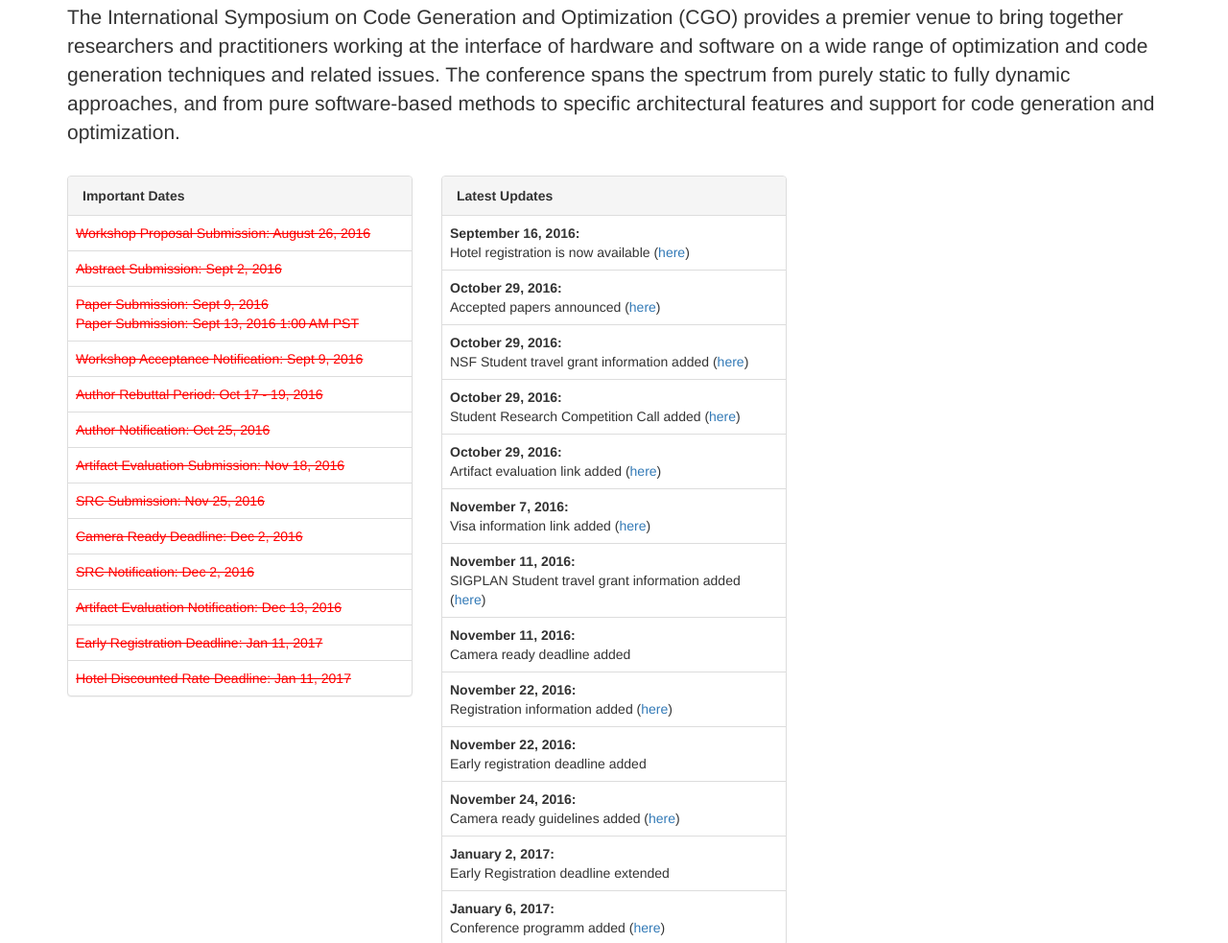
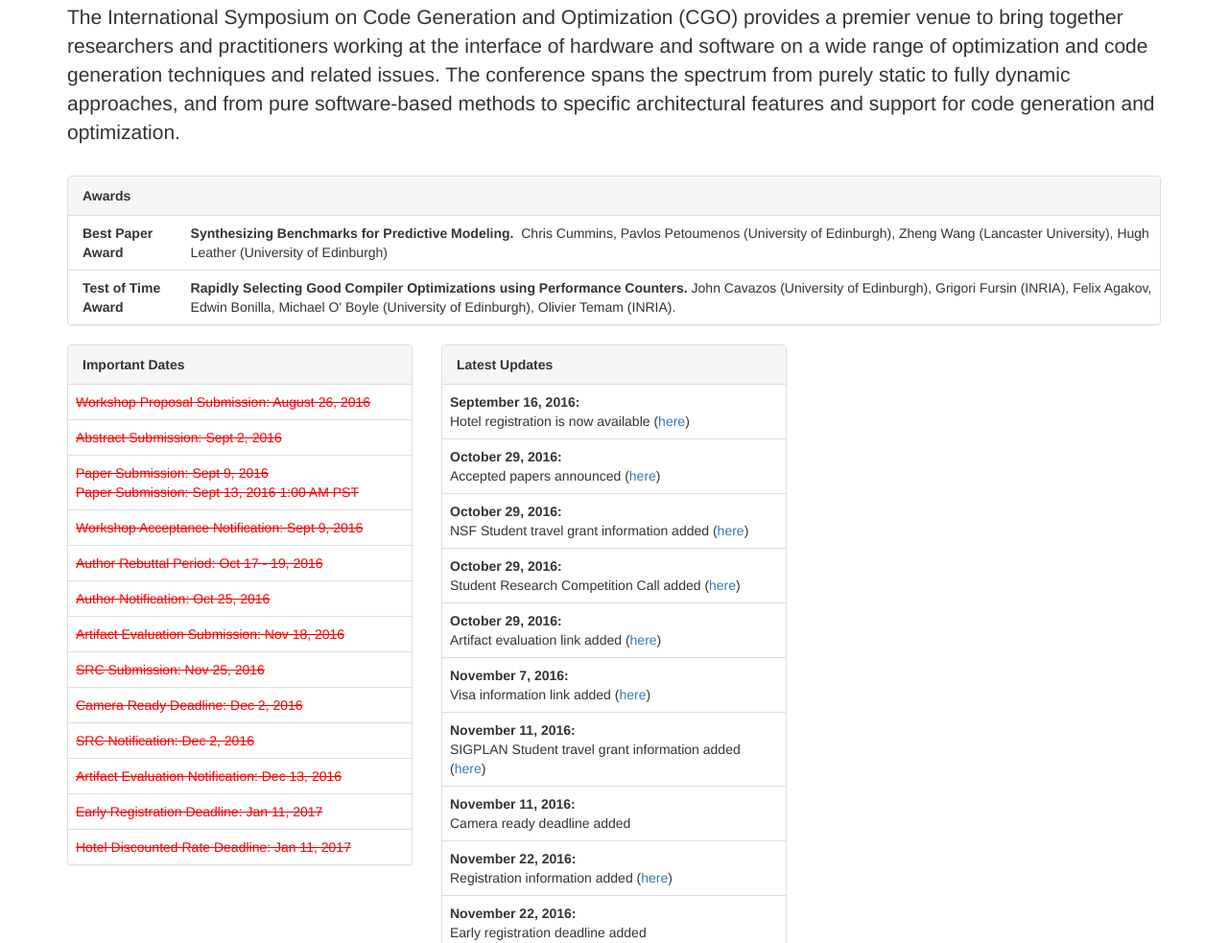
Before and after one commit to cgo-conference/cgo2017, a plain HTML site: page index.html in a window 1280 px wide. Shown: the part 778-1761 px from the top of the page at 96% size. Drawn offline with Linux system fonts and the light colour scheme.

Commit message:
Award Info on the main page

```diff
--- a/index.html
+++ b/index.html
@@ -101,7 +101,22 @@ Code Generationand Optimization (CGO)</h3>
 <p class="section-paragraph">The International Symposium on Code Generation and Optimization (CGO) provides a premier venue to bring together researchers and practitioners working at the interface of hardware and software on a wide range of optimization and code generation techniques and related issues. The conference spans the spectrum from purely static to fully dynamic approaches, and from pure software-based methods to specific architectural features and support for code generation and optimization.</p>
 </div>
 </div>
-
+<div class="row">
+	<div class="col-lg-12">
+	<div class="panel panel-default">
+	    <div class="panel-heading">
+	   	<b>Awards</b>
+	    </div>
+   	<table class="table"> <tbody>
+   		<tr> <td style="text-align:left; padding-left:15px;">
+   		<b> Best Paper Award </b></td> <td> <b>Synthesizing Benchmarks for Predictive Modeling.</b>&nbsp; Chris Cummins, Pavlos Petoumenos (University of Edinburgh), Zheng Wang (Lancaster University), Hugh Leather (University of Edinburgh) </td> </tr>
+   		<tr> <td style="text-align:left; padding-left:15px;">
+   		<b> Test of Time Award </b></td> <td> <b>Rapidly Selecting Good Compiler Optimizations using Performance Counters.</b>&nbsp;John Cavazos (University of Edinburgh), Grigori Fursin (INRIA), Felix Agakov, Edwin Bonilla, Michael O' Boyle (University of Edinburgh), Olivier Temam (INRIA). </td> </tr>
+   	</tbody>
+    </table>
+  	</div>
+ 	</div>
+</div>
 <div class="row">
 <div class="col-lg-4">
 <div class="panel panel-default">
```
